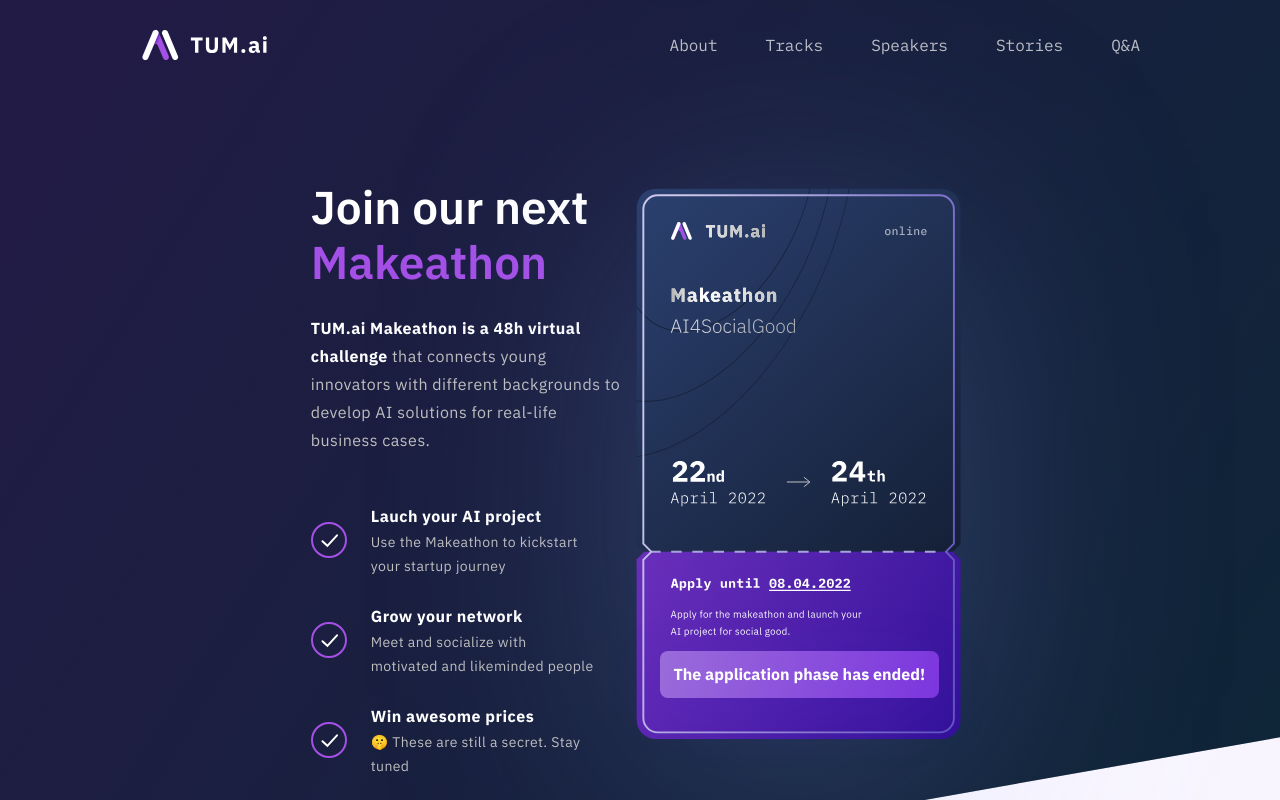
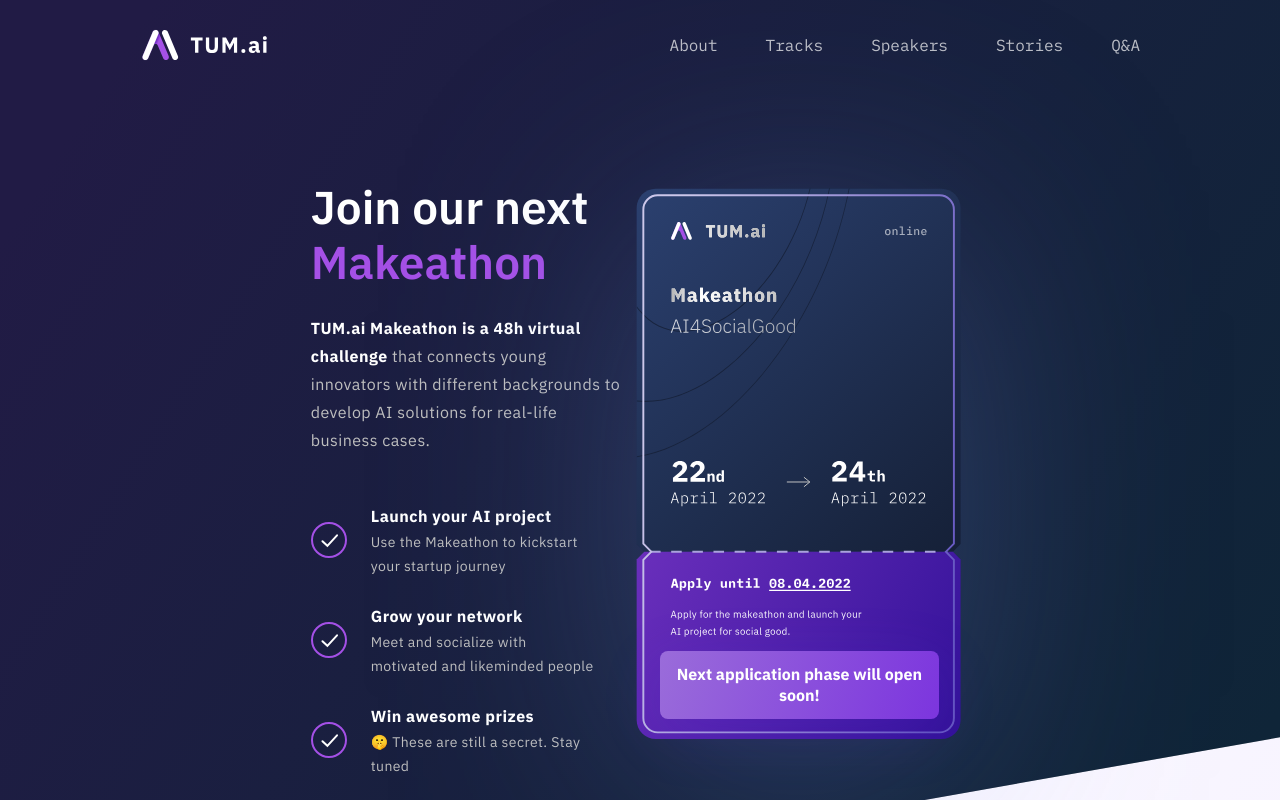
Before and after one commit to tum-ai/makeathon2022, a Next.js app: page / in a window 1280 px wide. Shown: the top 800 px of the page. Built offline with nearby package versions, Linux system fonts and the light colour scheme.

Commit message:
Fix description

```diff
--- a/components/02_molecules/ticket.js
+++ b/components/02_molecules/ticket.js
@@ -7,7 +7,7 @@ export default function Ticket({position}){
       <div alt="Ticket" className={styles.Ticket}></div>
       <Link href="#" passHref={true} >
         <div className={styles.CtaButton}>
-          <div className={styles.Text}>The application phase has ended!</div>
+          <div className={styles.Text}>Next application phase will open soon!</div>
         </div>
       </Link>
     </div>
@@ -16,7 +16,7 @@ export default function Ticket({position}){
       <div alt="Ticket" className={styles.Ticket}></div>
       <Link href="#" passHref={true} >
         <div className={styles.CtaButton}>
-          <div className={styles.Text}>The application phase has ended!</div>
+          <div className={styles.Text}>Next application phase will open soon!</div>
         </div>
       </Link>
     </div>
--- a/components/03_sections/hero.js
+++ b/components/03_sections/hero.js
@@ -13,7 +13,7 @@ const data = {
   "paragraph": "that connects young innovators with different backgrounds to develop AI solutions for real-life business cases.",
   "value": [
     {
-      "title": "Lauch your AI project",
+      "title": "Launch your AI project",
       "subtitle": "Use the Makeathon to kickstart your startup journey"
     },
     {
@@ -21,7 +21,7 @@ const data = {
       "subtitle": "Meet and socialize with motivated and likeminded people"
     },
     {
-      "title": "Win awesome prices",
+      "title": "Win awesome prizes",
       "subtitle": "🤫  These are still a secret. Stay tuned"
     }
   ]
```
